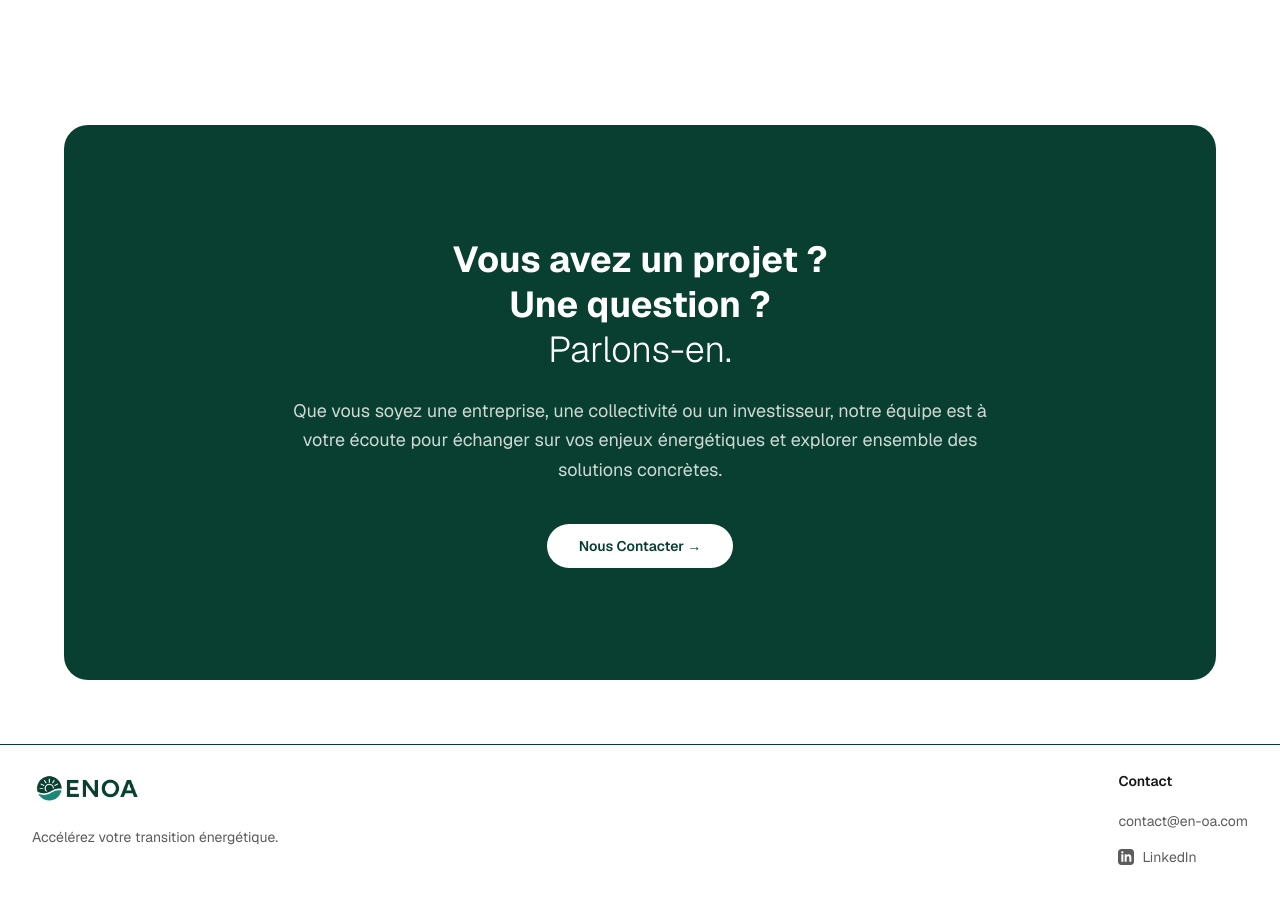
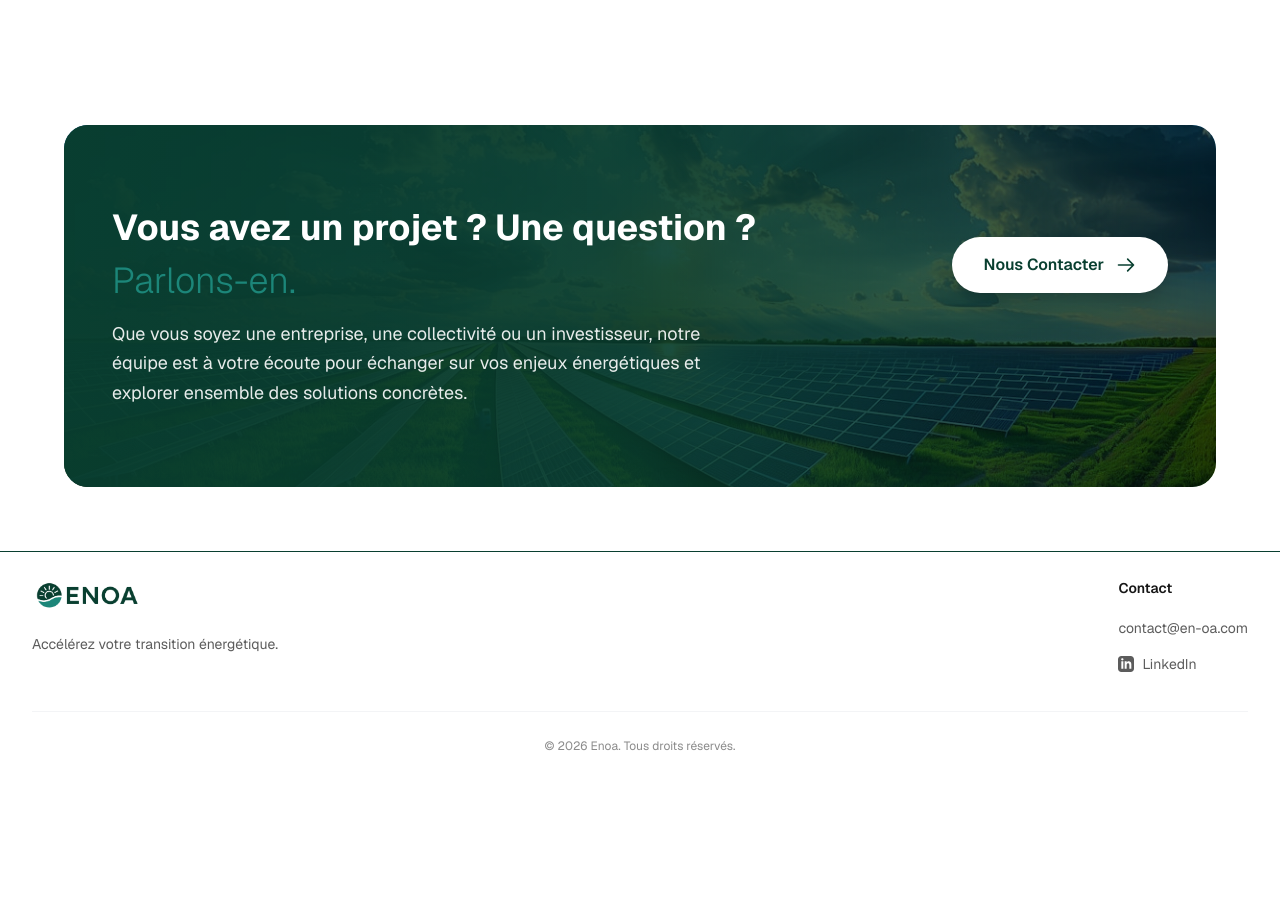
Before and after one commit to t-akz/EnoaSite, a Next.js app: page /projets in a window 1280 px wide. Shown: the part 1840-2743 px from the top of the page. After the commit the page ends 2620 px from the top, so only its background shows below. Built offline with nearby package versions, Linux system fonts and the light colour scheme.

Commit message:
Page projets done

```diff
--- a/src/app/projets/page.tsx
+++ b/src/app/projets/page.tsx
@@ -176,22 +176,51 @@ export default function ProjetsPage() {
         </section>
 
         {/* ── 3. CTA ───────────────────────────────────────────────────── */}
-        <section className="py-24 sm:py-28 bg-primary mx-4 sm:mx-8 lg:mx-16 rounded-3xl mb-16">
-          <div className="mx-auto max-w-3xl px-6 lg:px-8 text-center">
-            <h2 className="text-3xl sm:text-4xl font-bold text-white leading-tight mb-6">
-              Vous avez un projet ?<br />Une question ?<br />
-              <span className="font-light">Parlons-en.</span>
+        <section
+          className="relative py-16 sm:py-20 mx-4 sm:mx-8 lg:mx-16 rounded-3xl mb-16 overflow-hidden flex items-center md:min-h-[350px]"
+          style={{
+            backgroundImage: "url('/contact.jpeg')",
+            backgroundSize: "cover",
+            backgroundPosition: "center",
+          }}
+        >
+          {/* Overlay to ensure readability and brand alignment */}
+          <div className="absolute inset-0 bg-primary/70 mix-blend-multiply transition-opacity duration-300" />
+          <div className="absolute inset-0 bg-gradient-to-r from-primary/95 via-primary/80 to-transparent/30" />
+
+          <div className="relative z-10 mx-auto w-full max-w-7xl px-6 lg:px-12 flex flex-col md:flex-row items-center md:items-start justify-between gap-10">
+
+            {/* Left side: Text */}
+            <div className="max-w-2xl text-center md:text-left">
+              <h2 className="text-3xl sm:text-4xl font-bold text-white leading-tight mb-4">
+                Vous avez un projet ? Une question ? <br className="hidden md:block" />
+                <span className="font-light text-secondary mt-2 block">Parlons-en.</span>
               </h2>
-            <p className="text-lg text-white/80 leading-relaxed mb-10">
+              <p className="text-lg text-white/90 leading-relaxed md:pr-8">
                 Que vous soyez une entreprise, une collectivité ou un investisseur, notre équipe est à votre
                 écoute pour échanger sur vos enjeux énergétiques et explorer ensemble des solutions concrètes.
               </p>
+            </div>
+
+            {/* Right side: Button */}
+            <div className="flex-shrink-0 flex items-center h-full pt-4 md:pt-8">
               <Link
                 href="/#contact"
-              className="inline-flex items-center gap-2 rounded-full bg-white px-8 py-3 text-sm font-semibold text-primary hover:bg-white/90 transition-colors"
+                className="group inline-flex items-center gap-3 rounded-full bg-white px-8 py-4 text-base font-semibold text-primary hover:bg-secondary hover:text-white transition-all duration-300 shadow-xl hover:shadow-2xl hover:-translate-y-1"
               >
-              Nous Contacter →
+                Nous Contacter
+                <svg
+                  className="w-5 h-5 transition-transform duration-300 group-hover:translate-x-1"
+                  fill="none"
+                  stroke="currentColor"
+                  viewBox="0 0 24 24"
+                  xmlns="http://www.w3.org/2000/svg"
+                >
+                  <path strokeLinecap="round" strokeLinejoin="round" strokeWidth={2} d="M14 5l7 7m0 0l-7 7m7-7H3" />
+                </svg>
               </Link>
+            </div>
+
           </div>
         </section>
 
```
Also changed, not shown: public/ancloc.jpg (deleted), public/contact.jpeg (added). Lines whose indentation alone changed are shown as unchanged.
